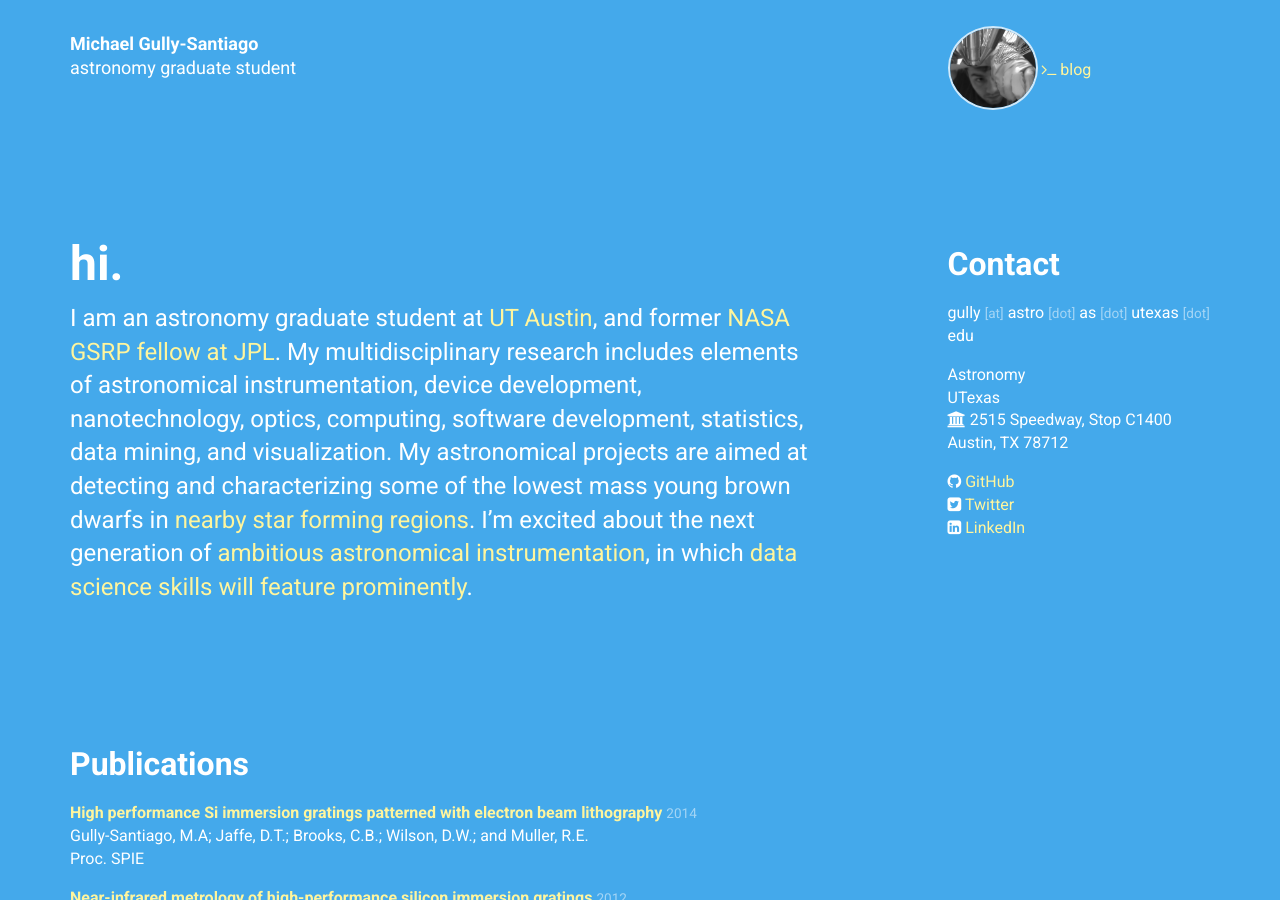
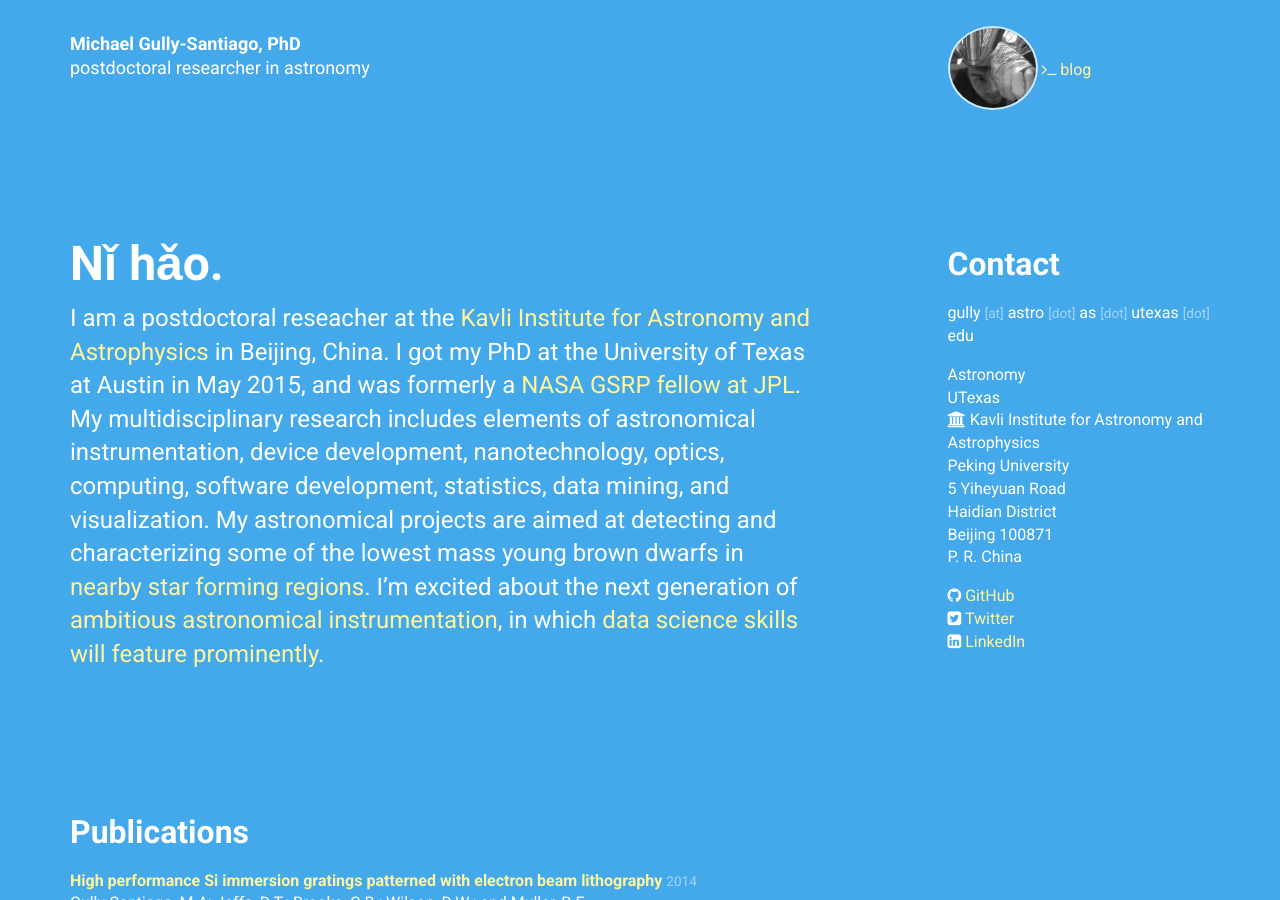
Before and after one commit to gully/gully.github.io, a Jekyll site: the page built from index.html, in a window 1280 px wide and 900 px high. Built offline with Jekyll 4.4.1, drawn with Linux system fonts in a browser that asks for light colours; nearby versions of some CDN libraries; Markdown is read by kramdown in place of the engine named in the settings; the list of posts is cut into pages by our own code.

Commit message:
update personal info and about me to have new job info in china

```diff
--- a/_data/personal.yml
+++ b/_data/personal.yml
@@ -1,6 +1,6 @@
-name: Michael Gully-Santiago
+name: Michael Gully-Santiago, PhD
 
-label: astronomy graduate student
+label: postdoctoral researcher in astronomy
 
 picture: /img/gully_face_square.png
 
@@ -14,9 +14,17 @@ institution: UTexas
 
 mailing_address: |
   <i class="fa fa-university"></i>
-  2515 Speedway, Stop C1400
+  Kavli Institute for Astronomy and Astrophysics
   <br>
-  Austin, TX 78712
+  Peking University
+  <br>
+  5 Yiheyuan Road
+  <br>
+  Haidian District
+  <br>
+  Beijing 100871
+  <br>
+  P. R. China
 
 profiles:
 
@@ -35,6 +43,6 @@ profiles:
 
 
 intro:
-  title: hi.
+  title: Nǐ hǎo.
   body: >
-    I am an astronomy graduate student at [UT Austin](http://www.as.utexas.edu/), and former [NASA GSRP fellow at JPL](http://microdevices.jpl.nasa.gov/).  My multidisciplinary research includes elements of astronomical instrumentation, device development, nanotechnology, optics, computing, software development, statistics, data mining, and visualization.  My astronomical projects are aimed at detecting and characterizing some of the lowest mass young brown dwarfs in [nearby star forming regions](http://apod.nasa.gov/apod/ap110414.html).  I'm excited about the next generation of [ambitious astronomical instrumentation](https://www.quantamagazine.org/20130307-peering-into-the-early-universe/), in which [data science skills will feature prominently](https://www.quantamagazine.org/20131002-a-digital-copy-of-the-universe-encrypted/).
+    I am a postdoctoral reseacher at the [Kavli Institute for Astronomy and Astrophysics](http://kiaa.pku.edu.cn/) in Beijing, China.  I got my PhD at the University of Texas at Austin in May 2015, and was formerly a [NASA GSRP fellow at JPL](http://microdevices.jpl.nasa.gov/).  My multidisciplinary research includes elements of astronomical instrumentation, device development, nanotechnology, optics, computing, software development, statistics, data mining, and visualization.  My astronomical projects are aimed at detecting and characterizing some of the lowest mass young brown dwarfs in [nearby star forming regions](http://apod.nasa.gov/apod/ap110414.html).  I'm excited about the next generation of [ambitious astronomical instrumentation](https://www.quantamagazine.org/20130307-peering-into-the-early-universe/), in which [data science skills will feature prominently](https://www.quantamagazine.org/20131002-a-digital-copy-of-the-universe-encrypted/).
--- a/about.md
+++ b/about.md
@@ -4,7 +4,7 @@ title: about gully
 permalink: /about/
 ---
 
-*Michael Gully-Santiago is an astronomy graduate student at the University of Texas at Austin.  PhD anticipated in May 2015.*
+*Michael Gully-Santiago is a postdoctoral researcher at the Kavli Institute for Astronomy and Astrophysics.  He received his PhD at the University of Texas at Austin in May 2015.  He lives in Beijing.*
 
 This blog offers an opportunity to share my ideas and vision with anyone.  Practically speaking, it is merely a place to put content that is too long for a tweet and to whimsical for a paper.  I write about astronomy and technology.
 
```
